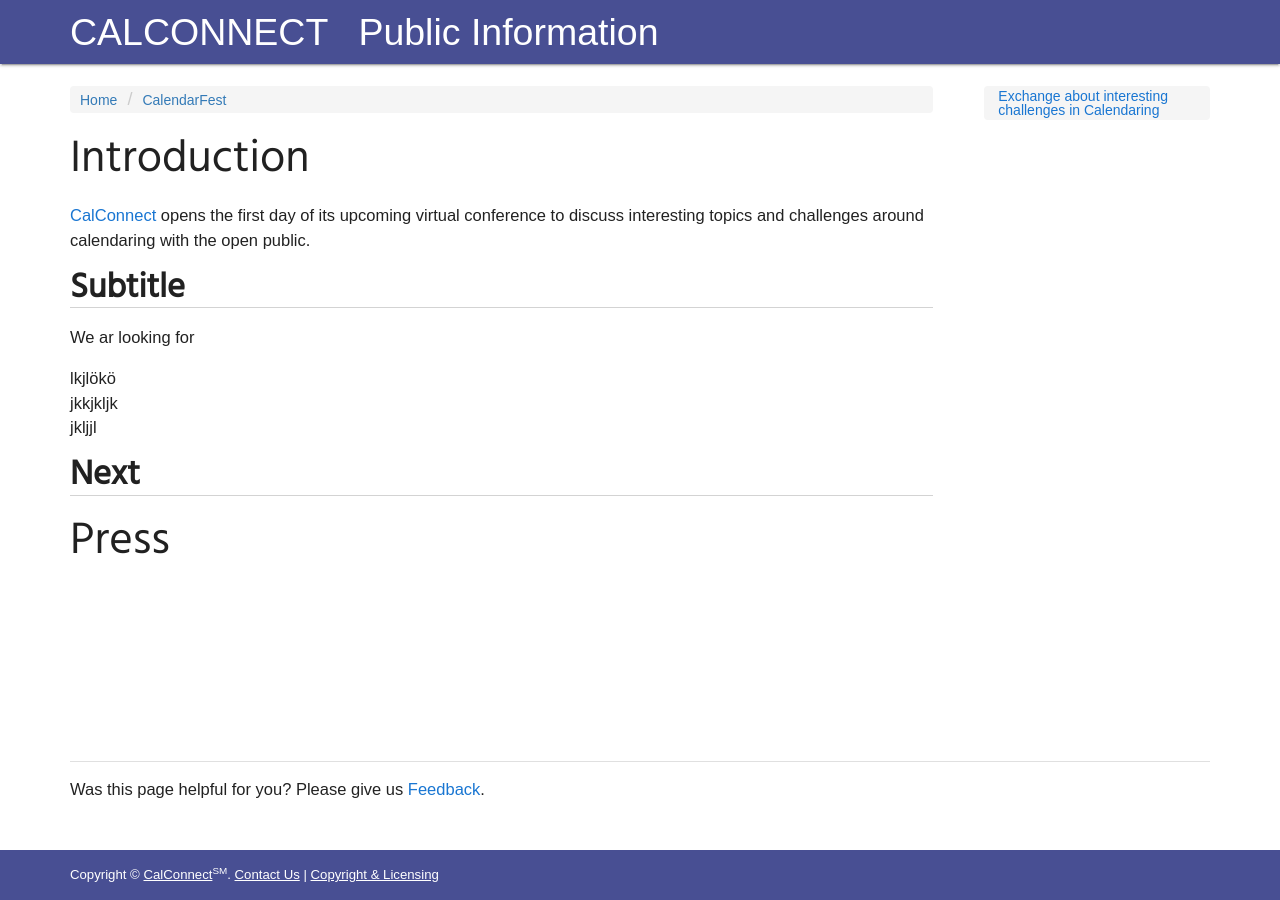
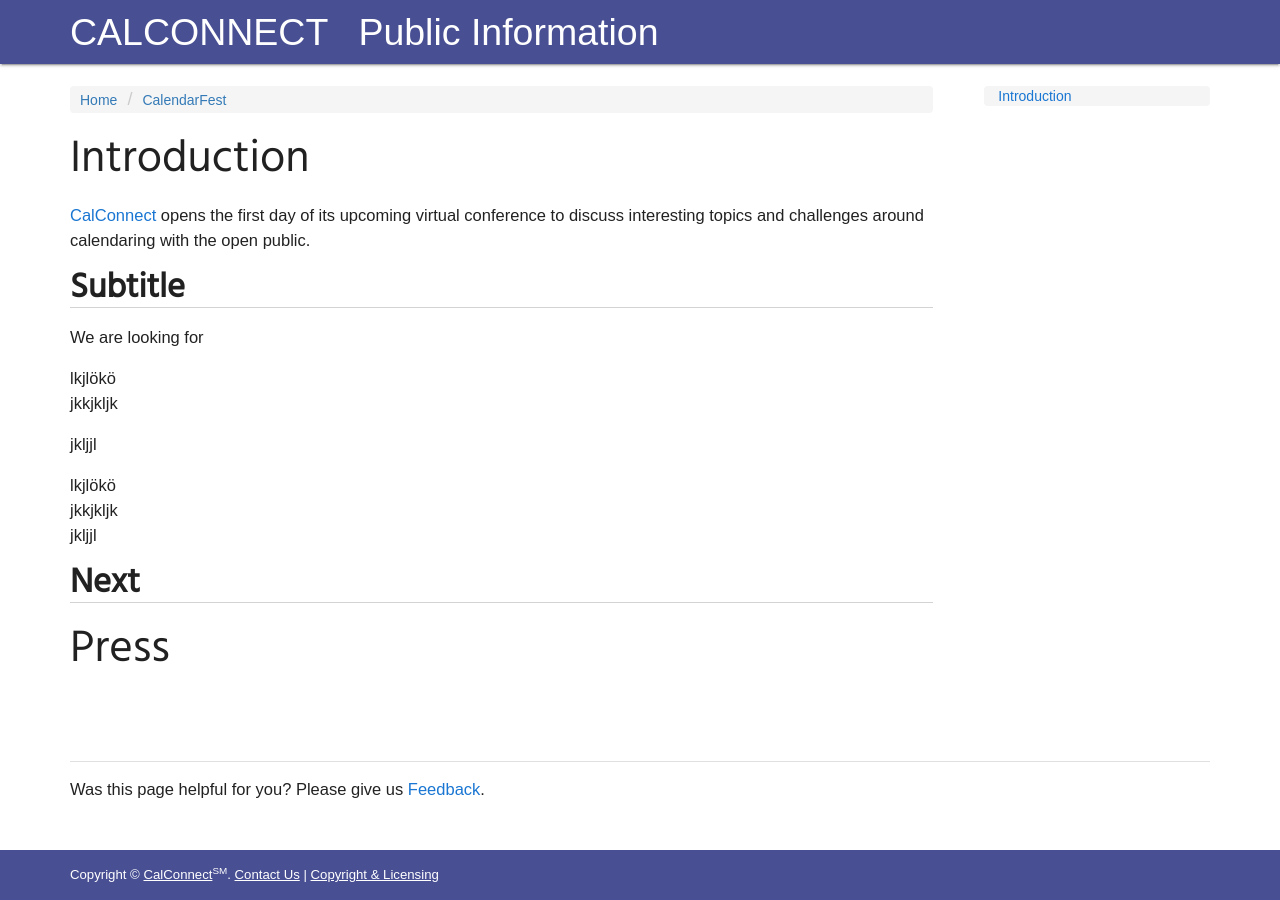
Before and after one commit to CalConnect/public, a Jekyll site: the page built from _pages/CalendarFest/introduction.md, in a window 1280 px wide. Built offline with Jekyll 4.4.1, drawn with Linux system fonts in a browser that asks for light colours; some web fonts are replaced.

Commit message:
Update introduction.md
list won't work see issue in GitHub

```diff
--- a/_pages/CalendarFest/introduction.md
+++ b/_pages/CalendarFest/introduction.md
@@ -1,6 +1,6 @@
 ---
 layout: toc-type
-title: Exchange about interesting challenges in Calendaring
+title: Introduction
 parent: "/CalendarFest"
 mainParent: "CalendarFest"
 parents: "CalendarFest:/CalendarFest"
@@ -13,10 +13,14 @@ order: 1
 
 ## Subtitle
 
-We ar looking for
+We are looking for
 *  lkjlökö
 *  jkkjkljk
 *  jkljjl
+
+-  lkjlökö
+-  jkkjkljk
+-  jkljjl
 
 
 ## Next
```
